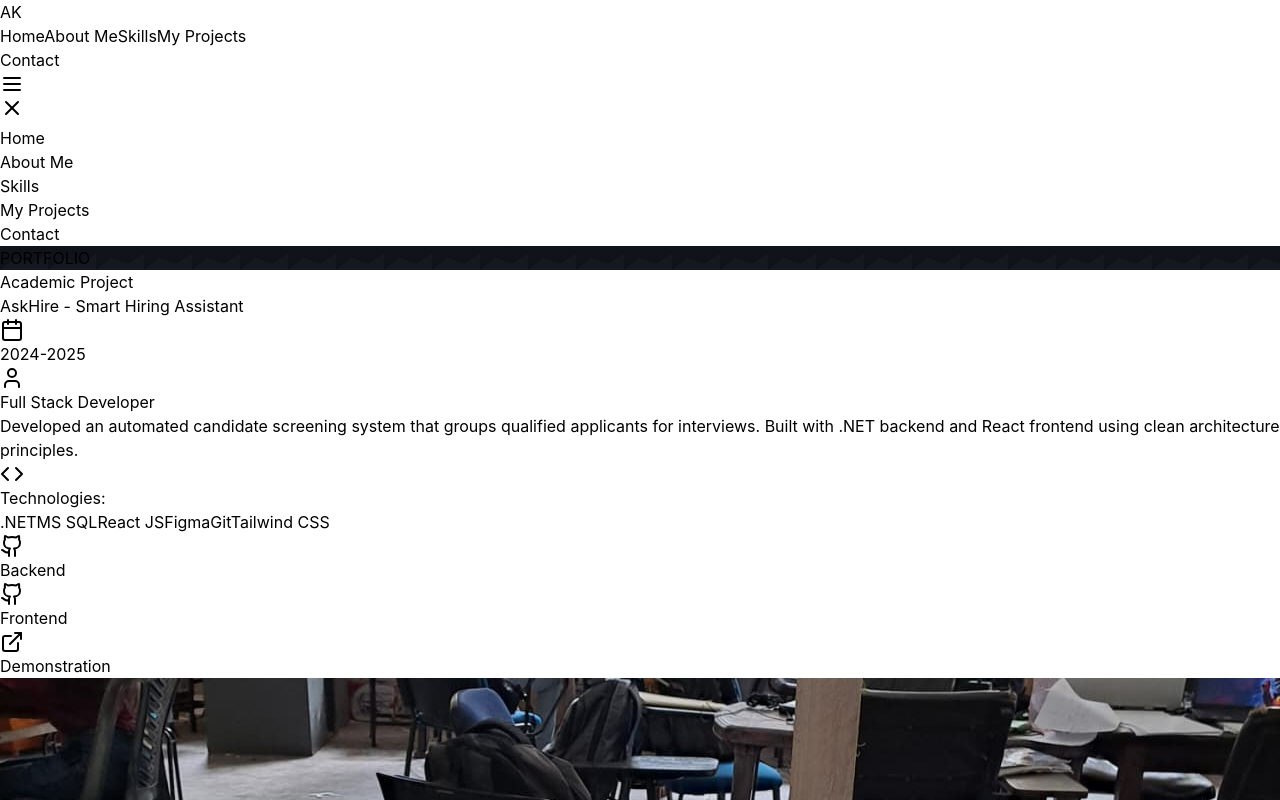
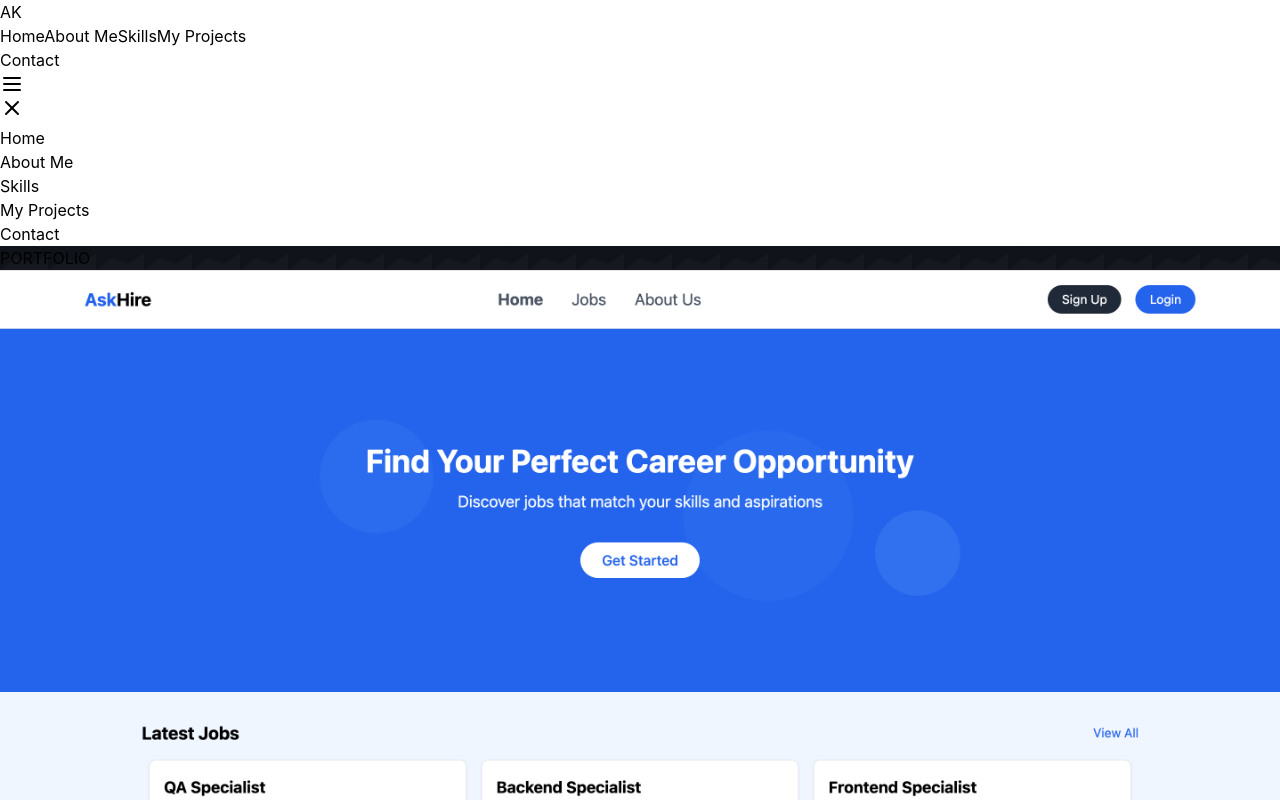
Before and after one commit to Kumanjanadga/My-portfolio, a React (Vite) app: page /projects in a window 1280 px wide. Shown: the top 800 px of the page. Built offline with nearby package versions, Linux system fonts and the light colour scheme.

Commit message:
Refactor image property in Projects component to use background image styling for improved layout

```diff
--- a/src/pages/Projects.jsx
+++ b/src/pages/Projects.jsx
@@ -22,7 +22,6 @@ export default function Projects() {
         }
       ],
       image: "/AskHire.png",
-      image: "bg-[url('/AskHire.png')] bg-cover bg-center",
       type: "Academic Project",
       demoUrl: "" // Add demo URL if available
     },
```
